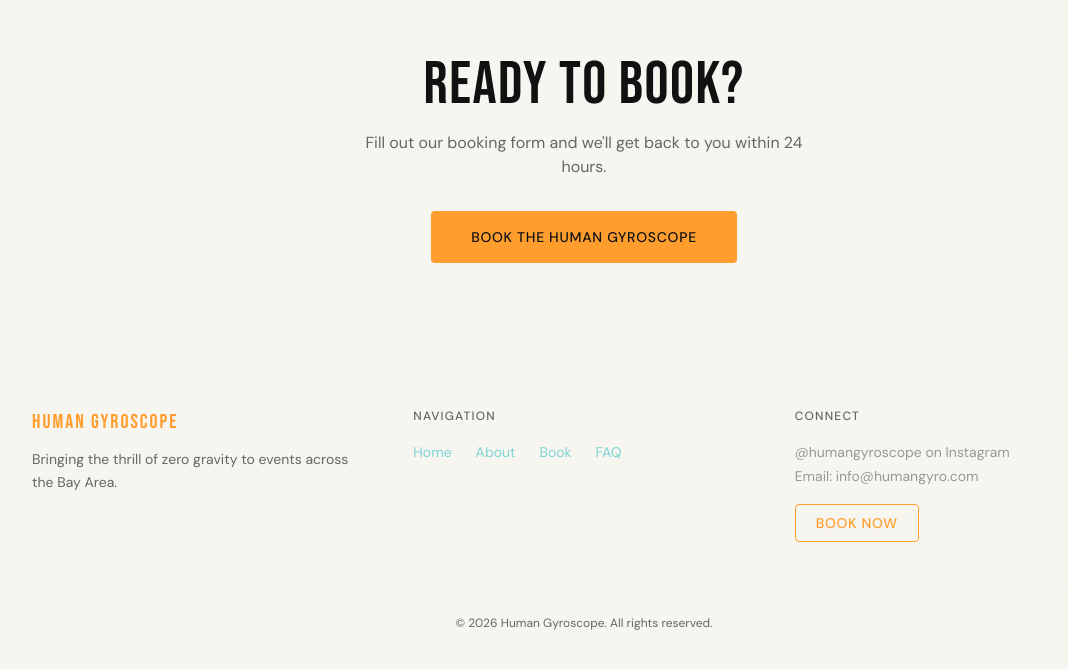
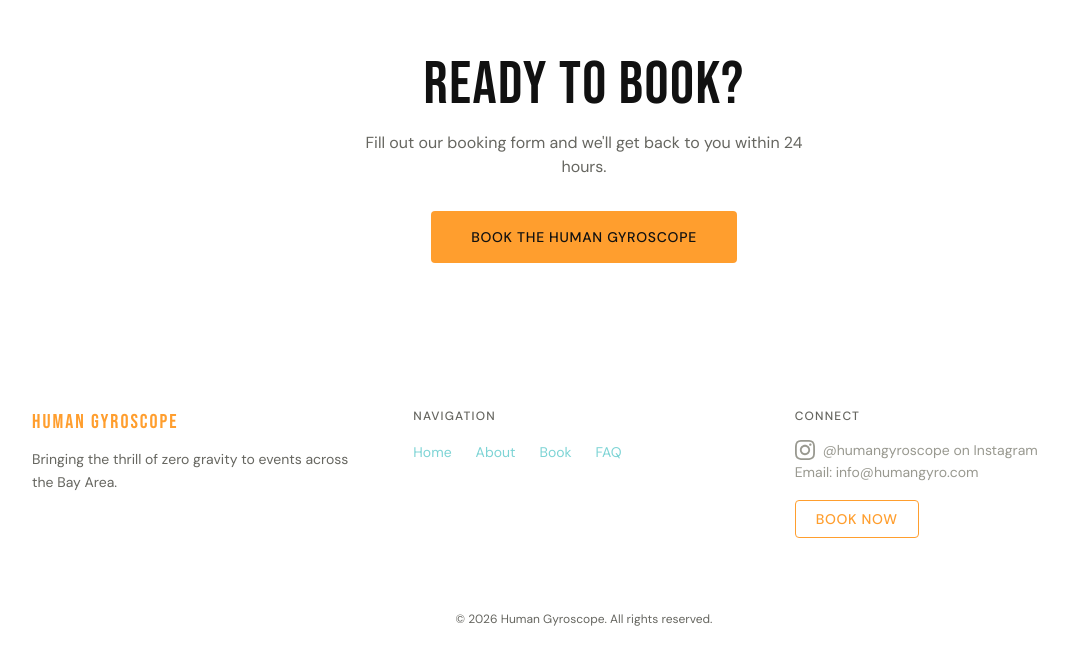
Before and after one commit to tastyjustice/humangyro, a Next.js app: page / in a window 1280 px wide. Shown: the part 2508-3177 px from the top of the page, without its empty margins (56-1124 px from the left). Built offline with nearby package versions, Linux system fonts and the light colour scheme.

Commit message:
add insta logo

```diff
--- a/src/components/Footer.tsx
+++ b/src/components/Footer.tsx
@@ -46,13 +46,21 @@
               Connect
             </p>
             <a
-              href="https://www.instagram.com/humangyroscope/"
-              target="_blank"
-              rel="noopener noreferrer"
-              className="text-sm text-brand-gray-light hover:text-brand-orange transition-colors"
+            href="https://www.instagram.com/humangyroscope/"
+            target="_blank"
+            rel="noopener noreferrer"
+            className="flex items-center gap-2 text-sm text-brand-gray-light hover:text-brand-orange transition-colors"
             >
-              @humangyroscope on Instagram
-            </a>
+            <svg
+                xmlns="http://www.w3.org/2000/svg"
+                viewBox="0 0 24 24"
+                fill="currentColor"
+                className="w-5 h-5"
+            >
+              <path d="M12 2.163c3.204 0 3.584.012 4.85.07 3.252.148 4.771 1.691 4.919 4.919.058 1.265.069 1.645.069 4.849 0 3.205-.012 3.584-.069 4.849-.149 3.225-1.664 4.771-4.919 4.919-1.266.058-1.644.07-4.85.07-3.204 0-3.584-.012-4.849-.07-3.26-.149-4.771-1.699-4.919-4.92-.058-1.265-.07-1.644-.07-4.849 0-3.204.013-3.583.07-4.849.149-3.227 1.664-4.771 4.919-4.919 1.266-.057 1.645-.069 4.849-.069zm0-2.163c-3.259 0-3.667.014-4.947.072-4.358.2-6.78 2.618-6.98 6.98-.059 1.281-.073 1.689-.073 4.948 0 3.259.014 3.668.072 4.948.2 4.358 2.618 6.78 6.98 6.98 1.281.058 1.689.072 4.948.072 3.259 0 3.668-.014 4.948-.072 4.354-.2 6.782-2.618 6.979-6.98.059-1.28.073-1.689.073-4.948 0-3.259-.014-3.667-.072-4.947-.196-4.354-2.617-6.78-6.979-6.98-1.281-.059-1.69-.073-4.949-.073zm0 5.838c-3.403 0-6.162 2.759-6.162 6.162s2.759 6.163 6.162 6.163 6.162-2.759 6.162-6.163c0-3.403-2.759-6.162-6.162-6.162zm0 10.162c-2.209 0-4-1.79-4-4 0-2.209 1.791-4 4-4s4 1.791 4 4c0 2.21-1.791 4-4 4zm6.406-11.845c-.796 0-1.441.645-1.441 1.44s.645 1.44 1.441 1.44c.795 0 1.439-.645 1.439-1.44s-.644-1.44-1.439-1.44z"/>
+            </svg>
+            @humangyroscope on Instagram
+          </a>
             <p>
               <a target="_blank"
                 rel="noopener noreferrer"
--- a/tailwind.config.ts
+++ b/tailwind.config.ts
@@ -6,7 +6,7 @@
     extend: {
       colors: {
         brand: {
-          bg: "#f7f5f0",        // warm off-white background
+          bg: "#FFFFFF",        // white background
           white: "#f7f5f0",     // kept as alias so existing classes don't break
           black: "#111111",     // primary text
           orange: "#ff9e2e",    // primary accent
```
